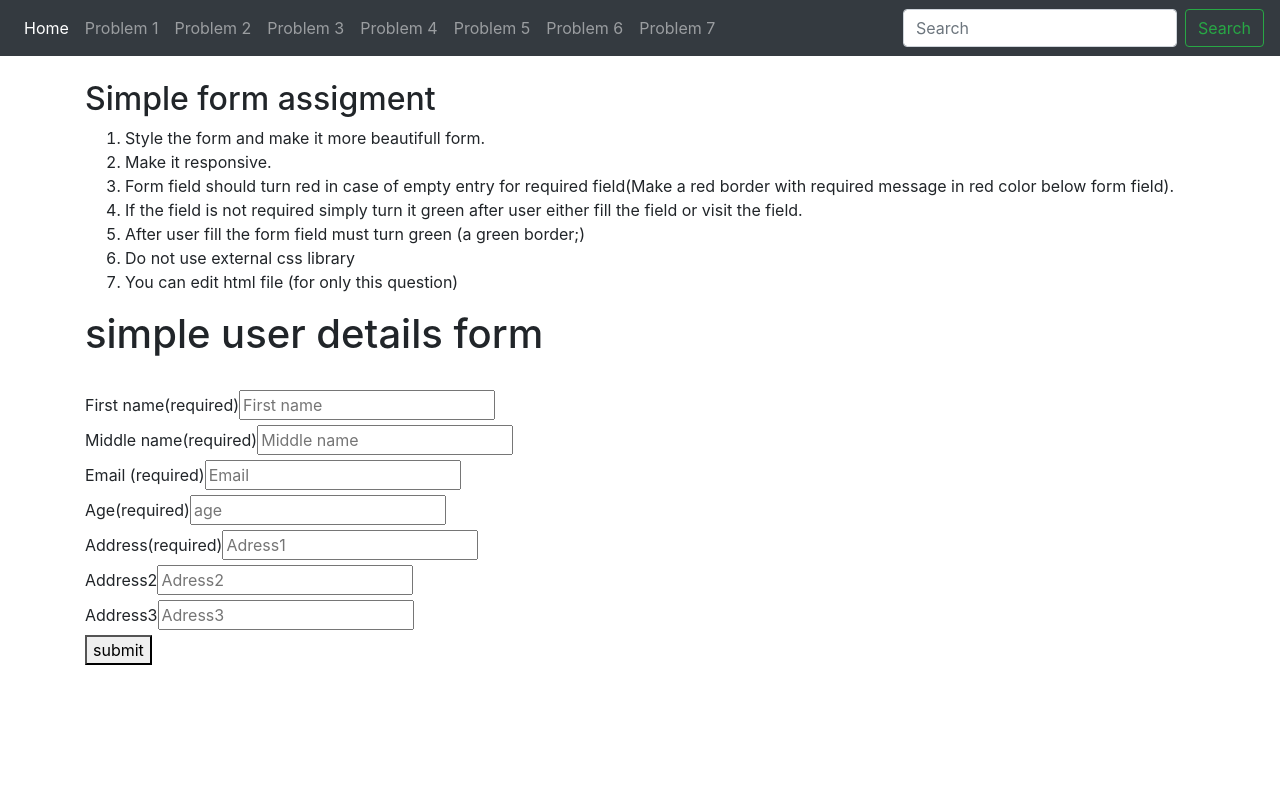
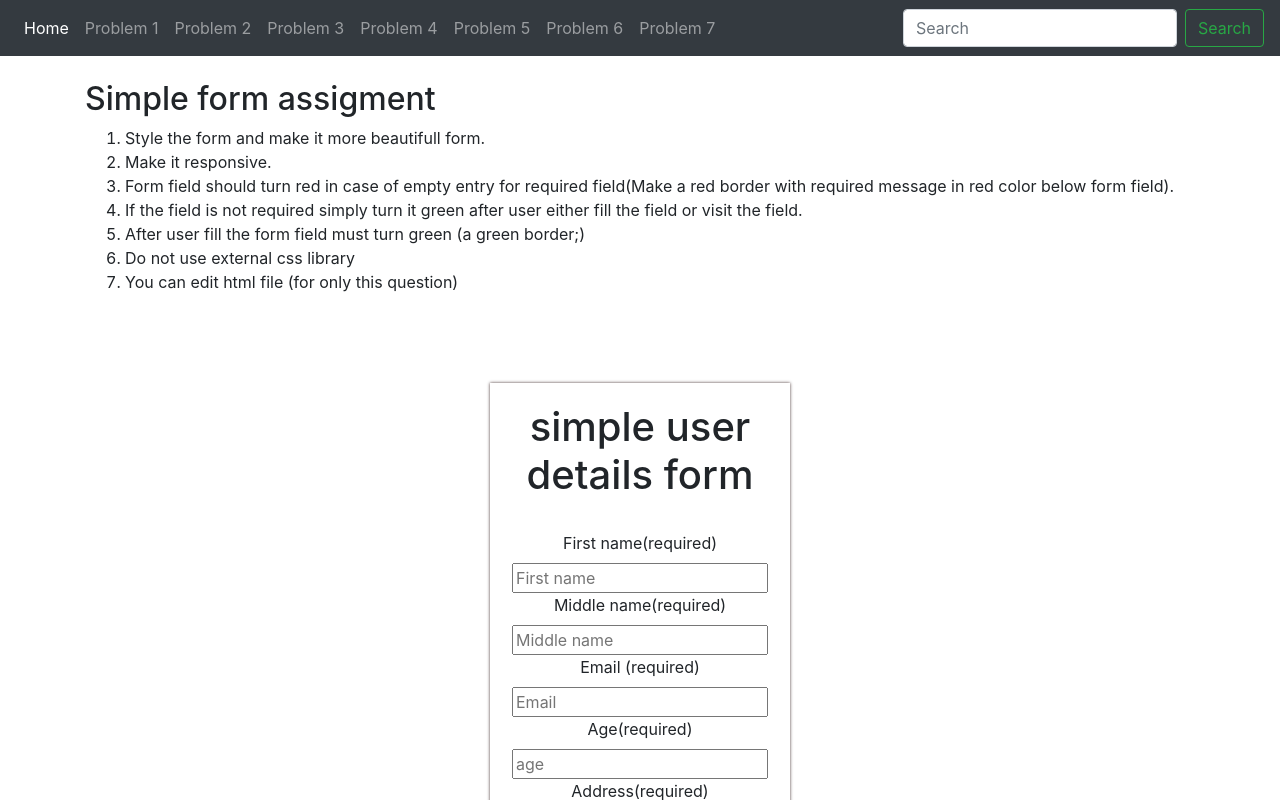
Before and after one commit to sagarrajak/angular-frontend-assigment, an Angular app: page /question-1 in a window 1280 px wide. Shown: the top 800 px of the page. Built offline with nearby package versions, Linux system fonts and the light colour scheme.

Commit message:
que 1 commit change style

```diff
--- a/src/app/question-one/question-one.component.scss
+++ b/src/app/question-one/question-one.component.scss
@@ -0,0 +1,10 @@
+form{
+    padding: 20px;
+    margin: auto;
+    width: 300px;
+    box-shadow: 0 0 3px 0 rgba(31, 8, 8, 0.8);
+    background: #fff;
+    padding: 20px;
+    margin: 8% auto 0;
+    text-align: center;
+}
```
